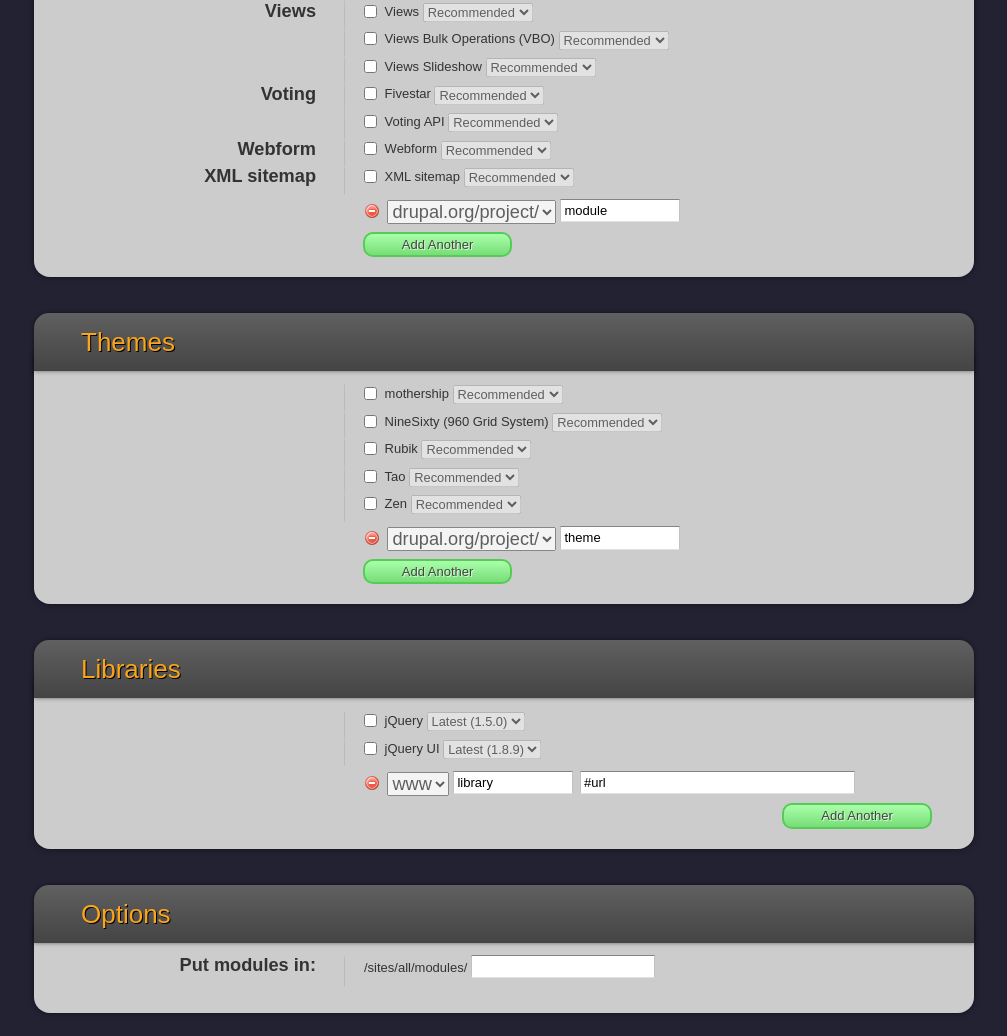
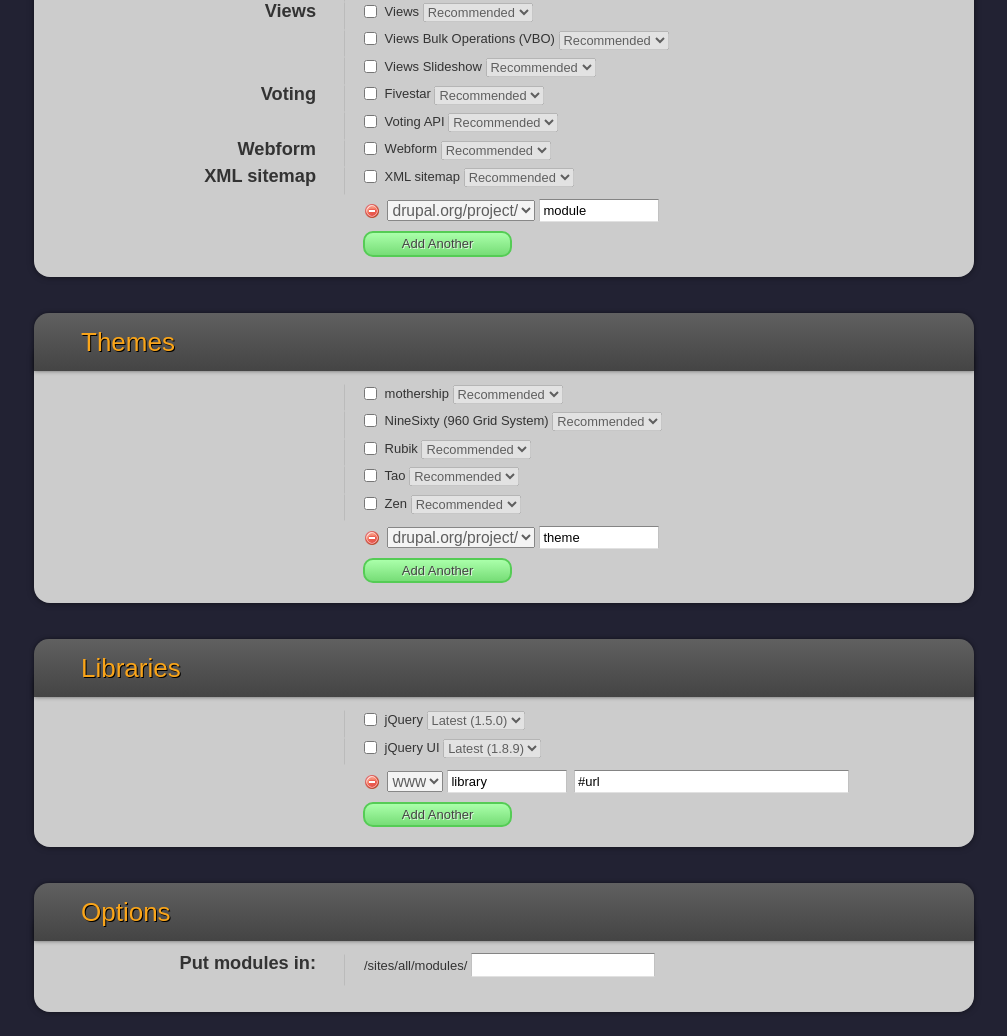
Before and after one commit to rupl/drush_make_generator, a PHP site: page / in a window 1280 px wide. Shown: the part 3298-4334 px from the top of the page, without its empty margins (136-1143 px from the left). Run offline with PHP 8.4, Linux system fonts and the light colour scheme; data comes from the database, SQL or seed files in the repository; some libraries are stand-ins or nearby versions; some web fonts are replaced.

Commit message:
tweaked CSS for Firefox

```diff
--- a/css/style.css
+++ b/css/style.css
@@ -236,9 +236,9 @@ footer a[class~=org] {display: block; width: 31px; height: 31px; background: url
 
 	div.download {clear: both; padding-top: .5em; border-left: 0; }
 	div.download .remove {clear: left; float: left; width: 18px; height: 18px; margin: 0 .5em 0 0; background: url('../img/delete.png') no-repeat 1px 1px; text-indent: -9999px; }
-	div.download .type {float: left; margin: 0 4px 0 0; padding: 0 0 0 0; font-size: 1.4em; position: relative; top: -2px; }
+	div.download .type {float: left; margin: 0 4px 0 0; padding: 0; font-size: 1.2em; position: relative; top: -2px; }
 	div.download .unique {float: left; width: 120px; margin: 0 .5em 0 0; position: relative; top: -3px; }
-	div.download .url {float: left; width: 275px; margin: 0 .5em 0 0; opacity: 1; position: relative; top: -3px; -webkit-transition: opacity .2s linear; }
+	div.download .url {float: left; width: 275px; margin: 0 .5em 0 0; opacity: 1; position: relative; top: -3px; -webkit-transition: opacity .2s linear; -moz-transition: opacity .2s linear; transition: opacity .2s linear; }
 	div.download .url[disabled] {opacity: 0; }
 	a.another {display: inline-block; margin: 0 0 0 35%; }
 
```
